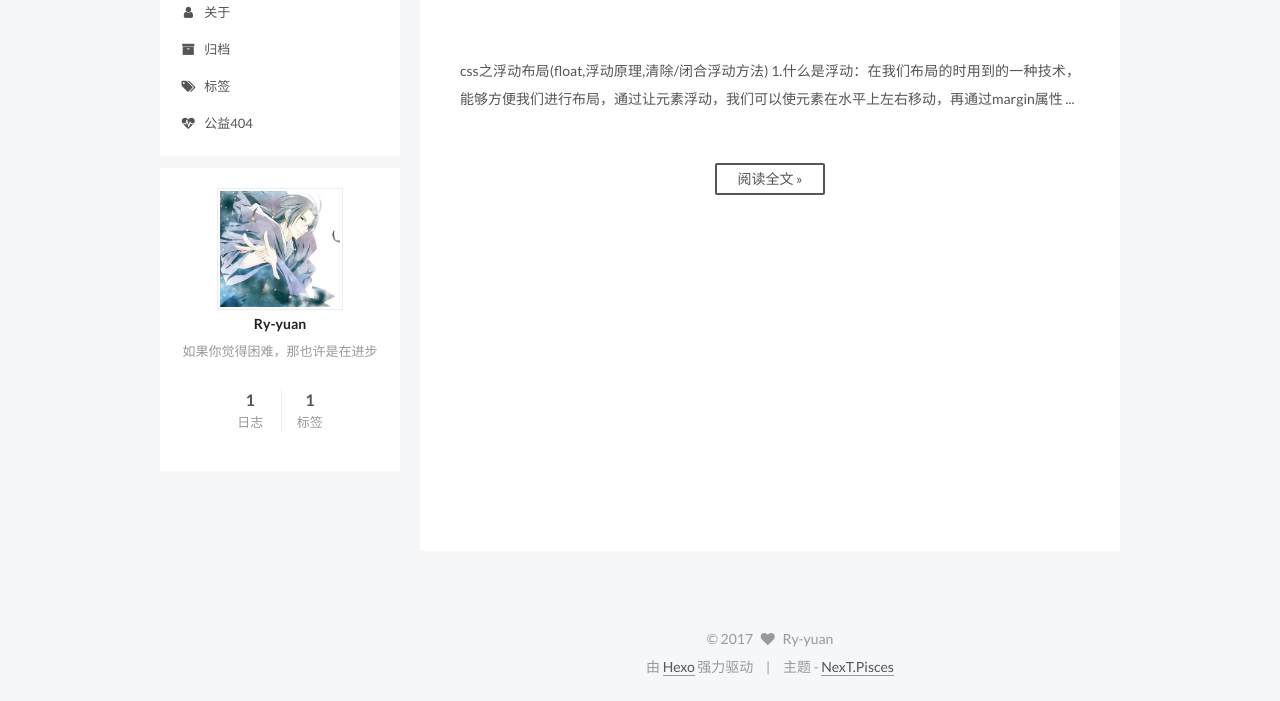
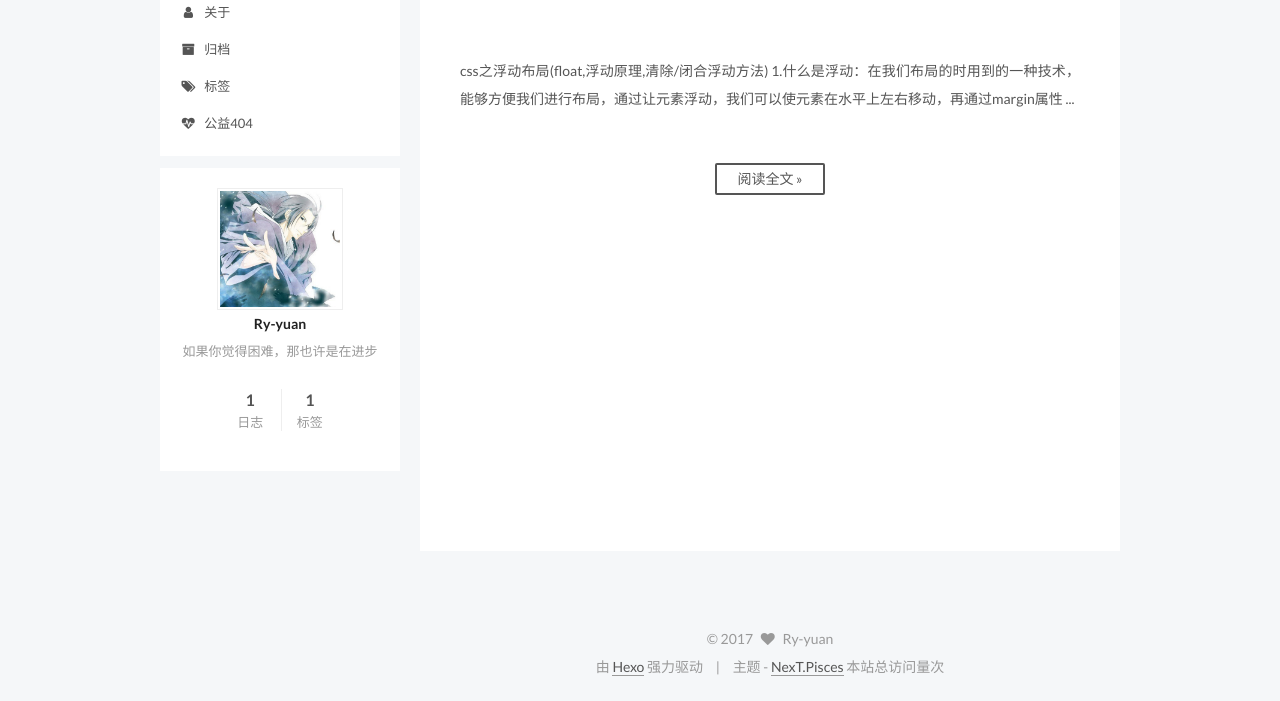
Before and after one commit to Ry-yuan/Ry-yuan.github.io, a plain HTML site: page index.html in a window 1280 px wide. Shown: the part 152-853 px from the top of the page. Drawn offline with Linux system fonts and the light colour scheme; some packages are replaced by stand-ins of ours; a script that the page names is missing.

Commit message:
Site updated: 2017-05-10 22:25:22

```diff
--- a/index.html
+++ b/index.html
@@ -504,7 +504,9 @@
 </div>
 
 
-
+<span id="busuanzi_container_site_pv">
+    本站总访问量<span id="busuanzi_value_site_pv"></span>次
+</span>
 
 
       </div>
```
